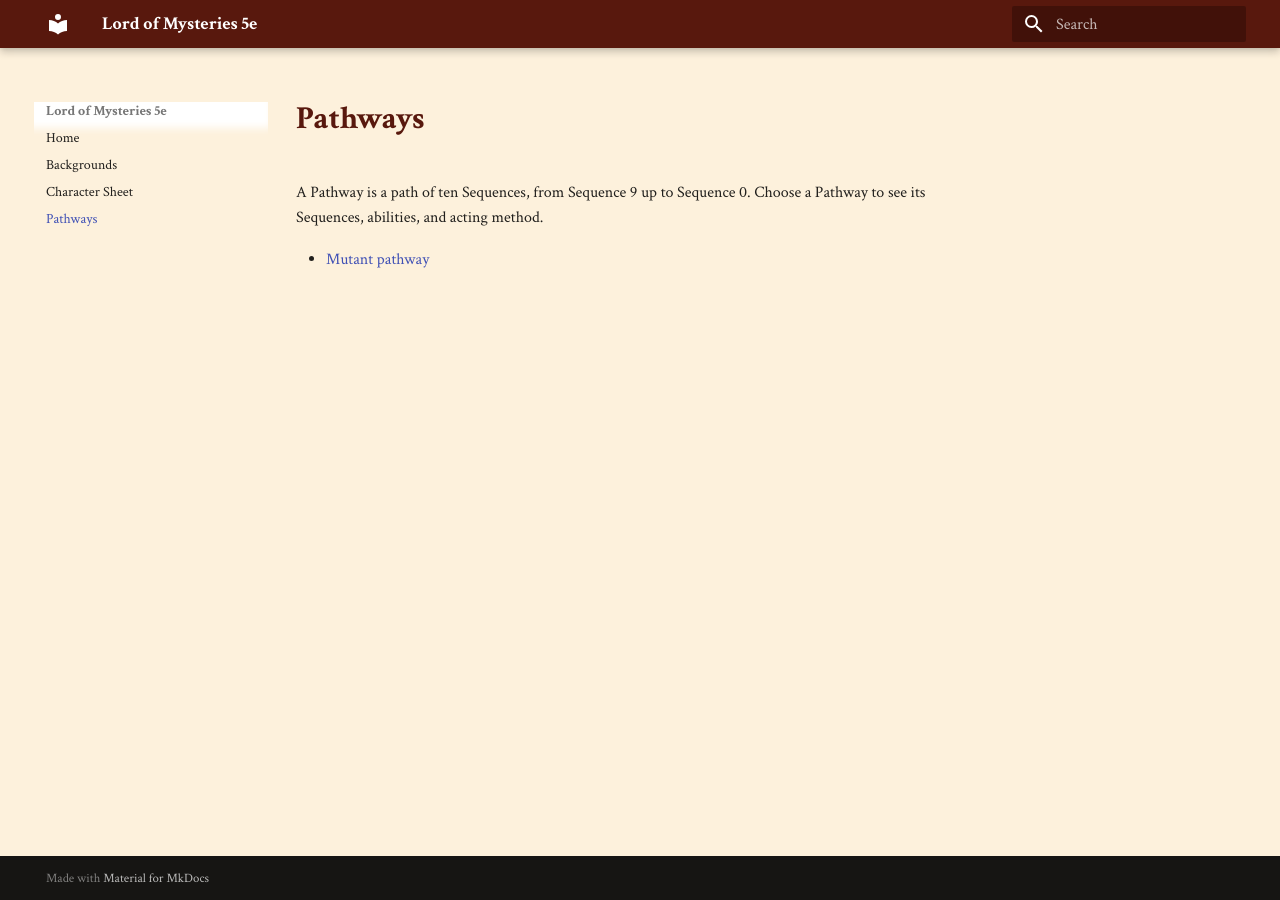
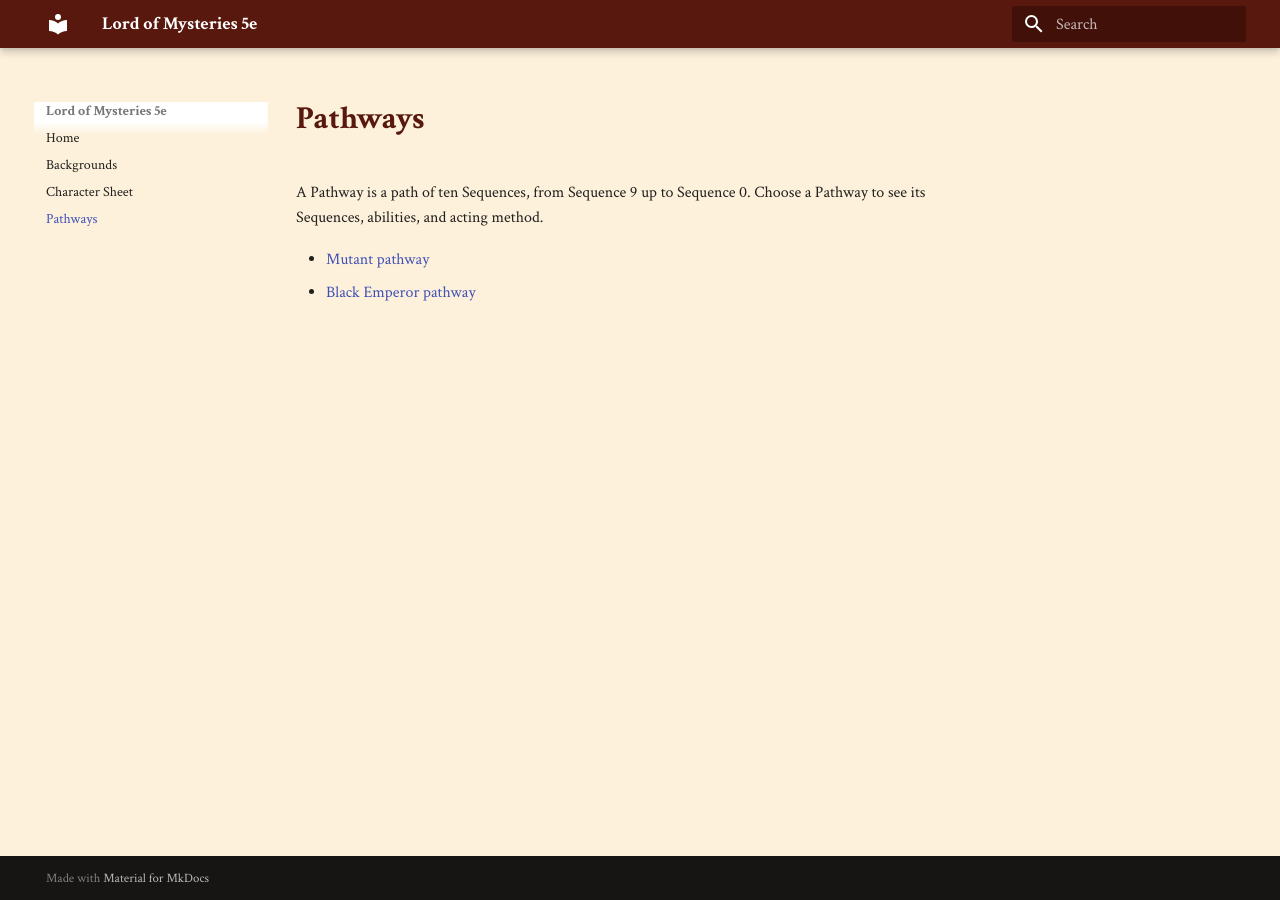
Before and after one commit to TwilightHermit/lotm-wiki, an MkDocs documentation site: the page built from docs/pathways.md, in a window 1280 px wide. Built offline with MkDocs 1.6.1 and Material for MkDocs 9.7.7, drawn with Linux system fonts in a browser that asks for light colours.

Commit message:
Update pathways.md

```diff
--- a/docs/pathways.md
+++ b/docs/pathways.md
@@ -3,3 +3,4 @@
 A Pathway is a path of ten Sequences, from Sequence 9 up to Sequence 0. Choose a Pathway to see its Sequences, abilities, and acting method.
 
 - [Mutant pathway](pathways/Mutant_pathway.md)
+- [Black Emperor pathway](pathways/Black_Emperor_pathway.md)
```
